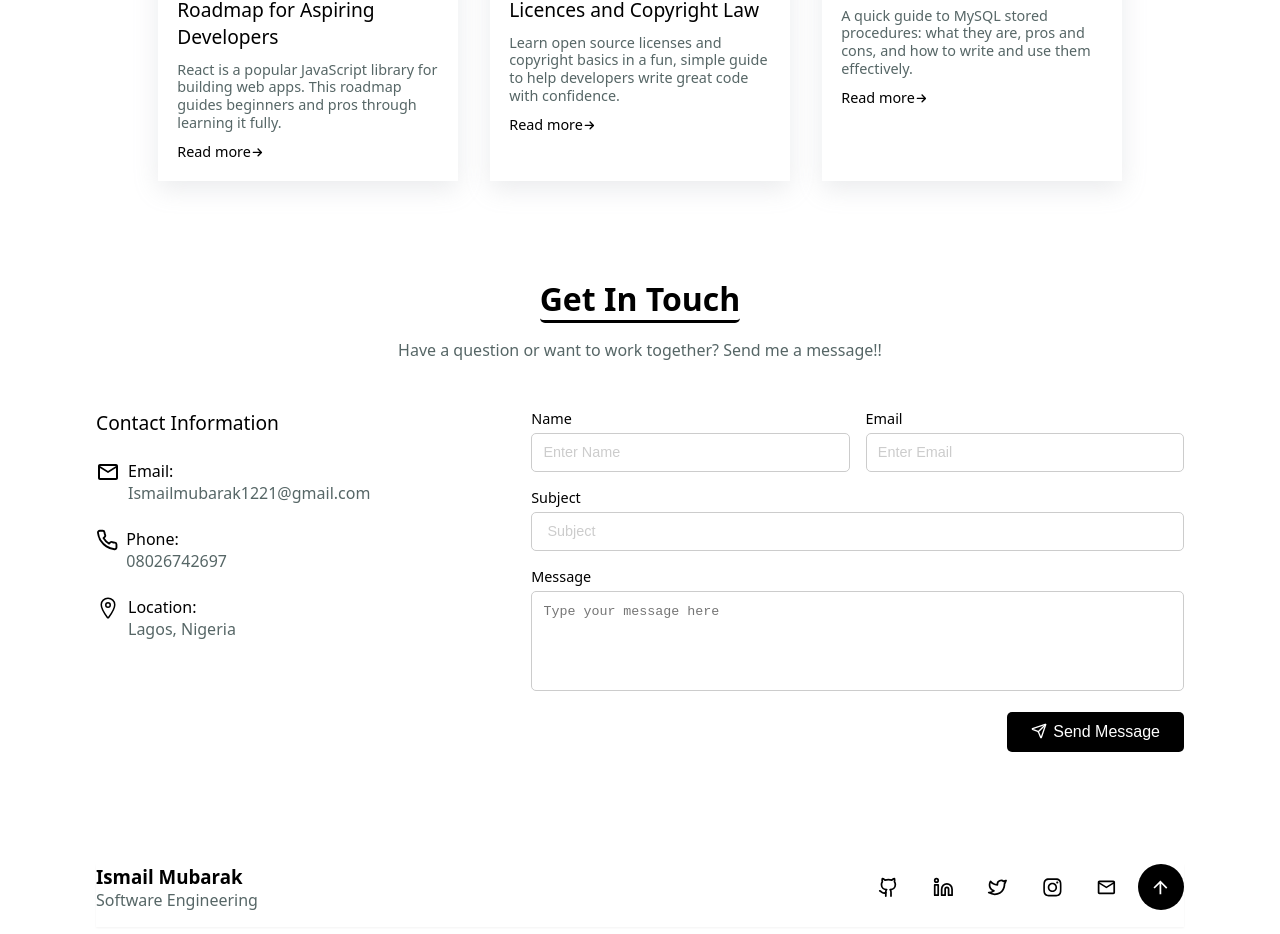
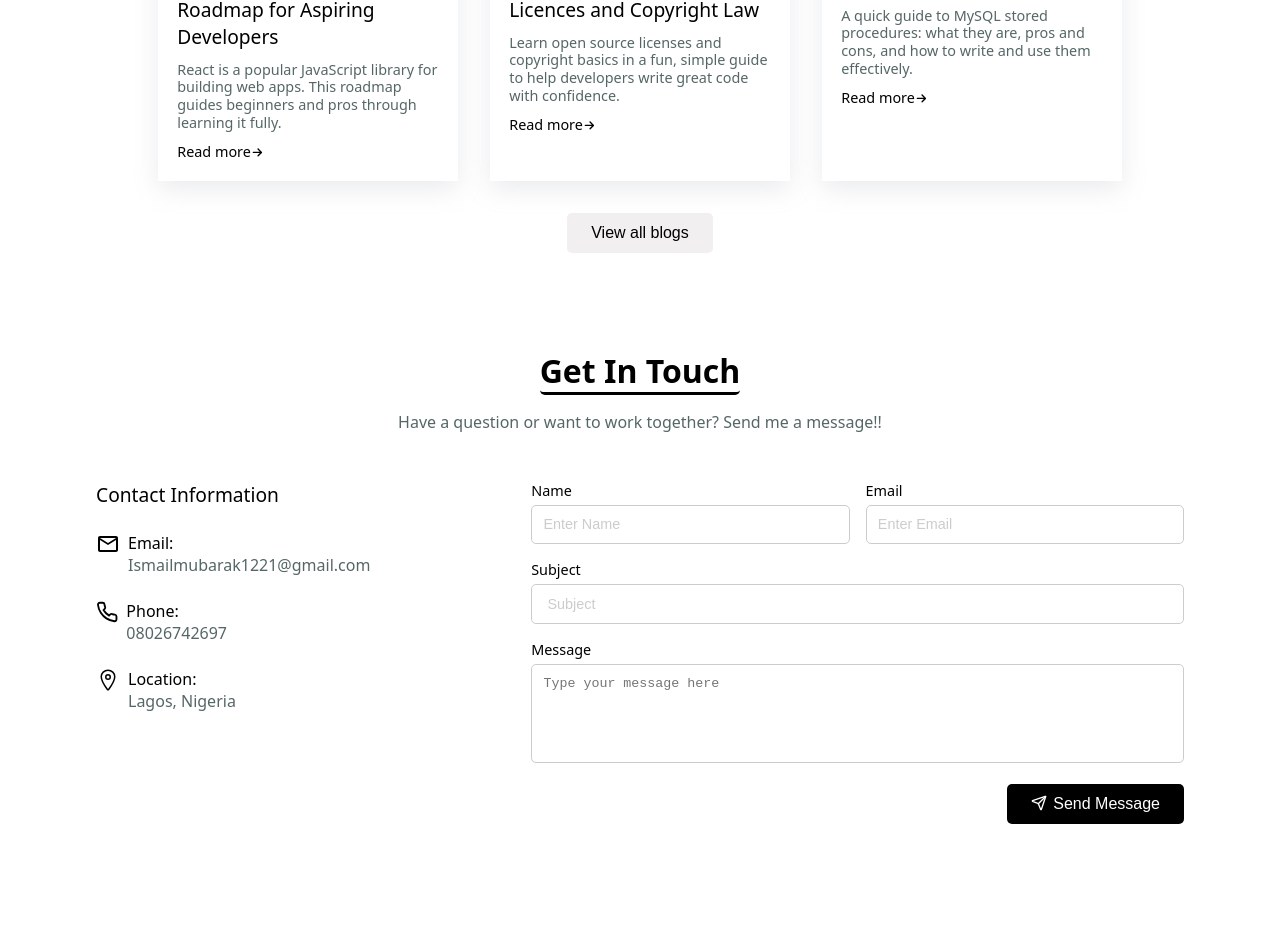
Before and after one commit to mubarsky/mubarak-react-portfolio, a React (Vite) app: page / in a window 1280 px wide. Shown: the part 4288-5222 px from the top of the page. Built offline with nearby package versions, Linux system fonts and the light colour scheme; a web font is replaced by a local one.

Commit message:
adding footer links

```diff
--- a/src/components/blog/Blog.jsx
+++ b/src/components/blog/Blog.jsx
@@ -117,6 +117,17 @@ const Blog = ({ theme }) => {
           </div>
         </div>
       </div>
+      <div className={styles.blogButton}>
+        <button>
+          <a
+            href="https://medium.com/@ismailmubarak1221"
+            target="_blank"
+            rel="noopener noreferrer"
+          >
+            View all blogs
+          </a>
+        </button>
+      </div>
     </section>
   );
 };
--- a/src/components/blog/blog.module.css
+++ b/src/components/blog/blog.module.css
@@ -116,3 +116,16 @@
 :global(.dark) .blogContainer h1 {
   border-bottom: 3px solid white;
 }
+
+.blogButton button {
+  margin-top: 2rem;
+  padding: 0.7rem 1.5rem;
+  background-color: rgb(241, 239, 239);
+  color: black;
+  border: none;
+  border-radius: 5px;
+  cursor: pointer;
+  font-size: 1rem;
+  display: flex;
+  gap: 0.3rem;
+}
--- a/src/components/footer/Footer.jsx
+++ b/src/components/footer/Footer.jsx
@@ -20,21 +20,47 @@ const Footer = ({theme}) => {
           <p>Software Engineering </p>
         </div>
         <div className={styles.footerIcons}>
+          <a href="https://github.com/mubarsky" target="_blank">
             <div className={styles.github}>
               <LuGithub className={styles.githubI} />
             </div>
+          </a>
+          <a
+            href="https://www.linkedin.com/in/mubby-mubby/"
+            target="_blank"
+            rel="noopener noreferrer"
+          >
             <div className={styles.github}>
               <LuLinkedin className={styles.githubI} />
             </div>
+          </a>
+          <a
+            href="https://x.com/MubarakIsm80813"
+            target="_blank"
+            rel="noopener noreferrer"
+          >
             <div className={styles.github}>
               <TbBrandTwitter className={styles.githubI} />
             </div>
+          </a>
+          <a
+            href="https://www.instagram.com/mubarsky1221/"
+            target="_blank"
+            rel="noopener noreferrer"
+          >
             <div className={styles.github}>
               <FaInstagram className={styles.githubI} />
             </div>
+          </a>
+          <a
+            href="mailto:ismailmubarak1221@gmail.com?subject=Hello&body=I%20want%20to%20connect"
+            target="_blank"
+            rel="noopener noreferrer"
+          >
             <div className={styles.github}>
               <MdMailOutline className={styles.githubI} />
             </div>
+          </a>
           <a href="#hero">
             <div className={styles.arrow}>
               <IoMdArrowUp className={styles.arrowI} />
--- a/src/components/footer/footer.module.css
+++ b/src/components/footer/footer.module.css
@@ -24,9 +24,21 @@ gap: 0.5rem;
  display: flex;
  padding: 0.8rem;
  border-radius: 25px;
+ cursor: pointer;
+
+}
+.github:hover{
+  align-items: center;
+ display: flex;
+ padding: 0.8rem;
+ border-radius: 25px;
+ cursor: pointer;
+  background-color: #f2f2f2;
+  transition: background-color 0.3s ease;
 }
 .githubI{
   font-size: 1.3rem;
+  color: black;
 }
 .arrow{
   /* background-color: red; */
```
Lines whose indentation alone changed are shown as unchanged.
